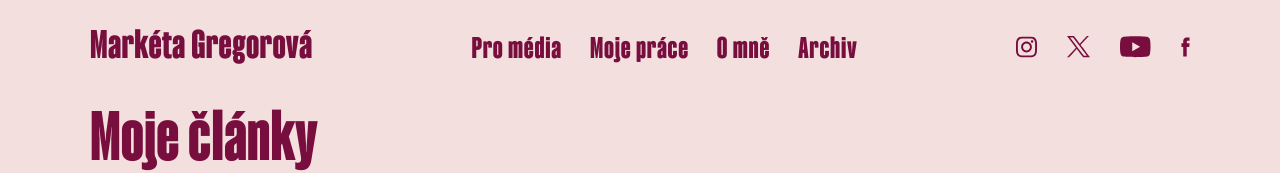
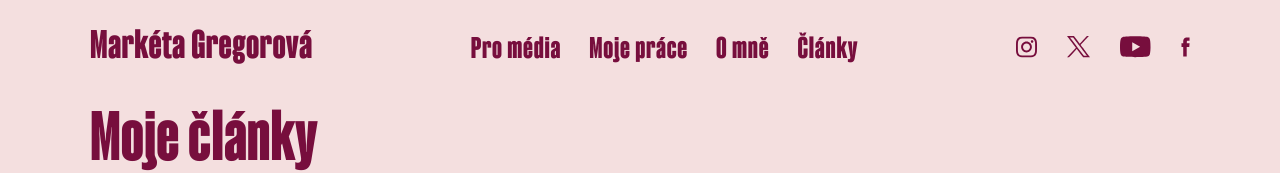
Before and after one commit to caroluxurians/mgreg, a Next.js app: page /clanky in a window 1280 px wide. Shown: the top 173 px of the page. Built offline with nearby package versions, Linux system fonts and the light colour scheme.

Commit message:
main menu items fix

```diff
--- a/app/components/HamburgerMenu.tsx
+++ b/app/components/HamburgerMenu.tsx
@@ -4,9 +4,9 @@ import Image from "next/image";
 import { useState } from "react";
 import classNames from "classnames";
 import useCloseOnOutsideClick from "@/hooks/useCloseOnOutsideClick";
-import { sectionsMobile } from "./Header";
+import { sections } from "./Header";
 
-const HamburgerMenu = ({ borderColor = "border-medium-pink" }: { borderColor: string }) => {
+const HamburgerMenu = ({ borderColor = "border-medium-pink" }: { borderColor?: string }) => {
   const id = "hamburger-menu";
   const [isOpen, setOpen] = useState(false);
   useCloseOnOutsideClick(id, setOpen);
@@ -14,7 +14,8 @@ const HamburgerMenu = ({ borderColor = "border-medium-pink" }: { borderColor: st
   return (
     <div id={id} className="flex flex-col">
       <button type="button" onClick={() => setOpen(!isOpen)}>
-        {borderColor === "border-medium-pink" &&
+        {borderColor === "border-medium-pink"
+          && (
             <Image
               src="/hamburger.svg"
               width={25}
@@ -23,8 +24,9 @@ const HamburgerMenu = ({ borderColor = "border-medium-pink" }: { borderColor: st
               className="mb-2.5"
               unoptimized
             />
-        }
-        {borderColor === "border-beige" &&
+          )}
+        {borderColor === "border-beige"
+          && (
             <Image
               src="/hamburger-light.svg"
               width={25}
@@ -33,12 +35,12 @@ const HamburgerMenu = ({ borderColor = "border-medium-pink" }: { borderColor: st
               className="mb-2.5"
               unoptimized
             />
-        }
+          )}
 
       </button>
       <div className={classNames(!isOpen && "hidden", "absolute z-5 right-5 top-17 font-heading text-medium-pink text-[17px] tracking-[0.34px] flex flex-col text-end")}>
         <div>
-          {sectionsMobile.map((section) => (
+          {sections.map((section) => (
             <div key={section} className="hover:text-white">{section}</div>
           ))}
         </div>
--- a/app/components/Header.tsx
+++ b/app/components/Header.tsx
@@ -1,8 +1,7 @@
 import classNames from "classnames";
 import SocialsSet from "./SocialsSet";
 
-export const sectionsMobile = ["Pro média", "Moje práce", "O mně", "Videa", "Články"];
-const sectionsDesktop = ["Pro média", "Moje práce", "O mně", "Archiv"];
+export const sections = ["Pro média", "Moje práce", "O mně", "Články"];
 
 type HeaderProps = {
   titleColor?: string
@@ -44,12 +43,8 @@ const Header = ({ titleColor = "text-medium-pink", sectionsColor = "text-medium-
         2xl:text-[30px] 2xl:tracking-[0.3px] 2xl:gap-10
         3xl:`)}
         >
-          {sectionsMobile.map((section) => (
-            <div className="flex md:hidden" key={section}>{section}</div>
-          ))}
-
-          {sectionsDesktop.map((section) => (
-            <div className="hidden md:flex" key={section}>{section}</div>
+          {sections.map((section) => (
+            <div className="flex" key={section}>{section}</div>
           ))}
         </div>
         <SocialsSet color={colorTheme} classNames="hidden lg:flex 2xl:pr-0" />
--- a/app/components/HeaderLanding.tsx
+++ b/app/components/HeaderLanding.tsx
@@ -1,7 +1,6 @@
 import SocialsSet from "./SocialsSet";
 
-export const sectionsMobile = ["Pro média", "Moje práce", "O mně", "Videa", "Články"];
-const sectionsDesktop = ["Pro média", "Moje práce", "O mně", "Archiv"];
+export const sections = ["Pro média", "Moje práce", "O mně", "Články"];
 
 const HeaderLanding = () => {
   return (
@@ -37,13 +36,10 @@ const HeaderLanding = () => {
         2xl:text-[30px] 2xl:tracking-[0.3px] 2xl:gap-10
         3xl:"
         >
-          {sectionsMobile.map((section) => (
-            <div className="flex md:hidden" key={section}>{section}</div>
+          {sections.map((section) => (
+            <div className="flex" key={section}>{section}</div>
           ))}
 
-          {sectionsDesktop.map((section) => (
-            <div className="hidden md:flex" key={section}>{section}</div>
-          ))}
         </div>
 
         <SocialsSet color="dark" classNames="hidden lg:flex 2xl:pr-0" />
```
Lines whose indentation alone changed are shown as unchanged.
